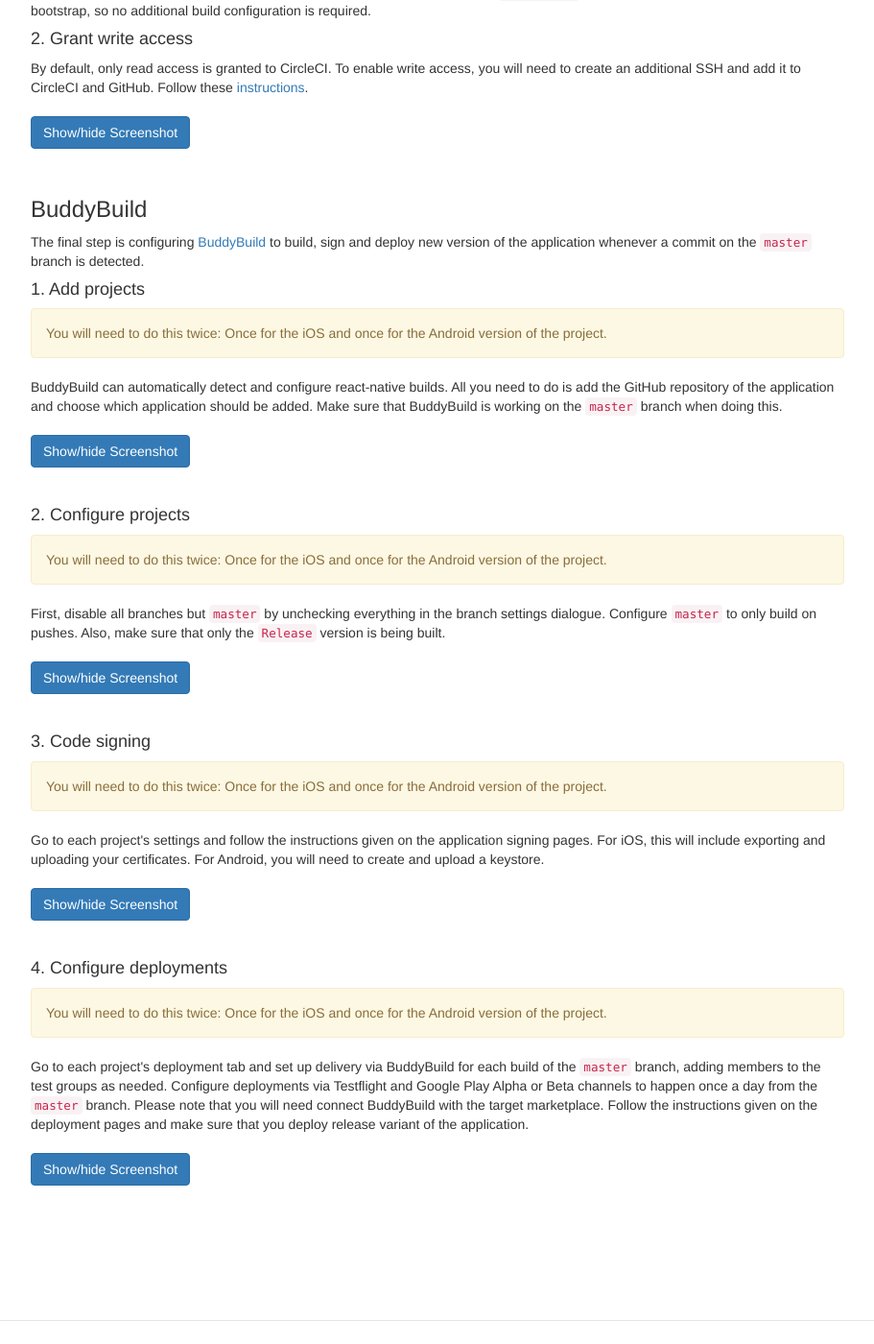
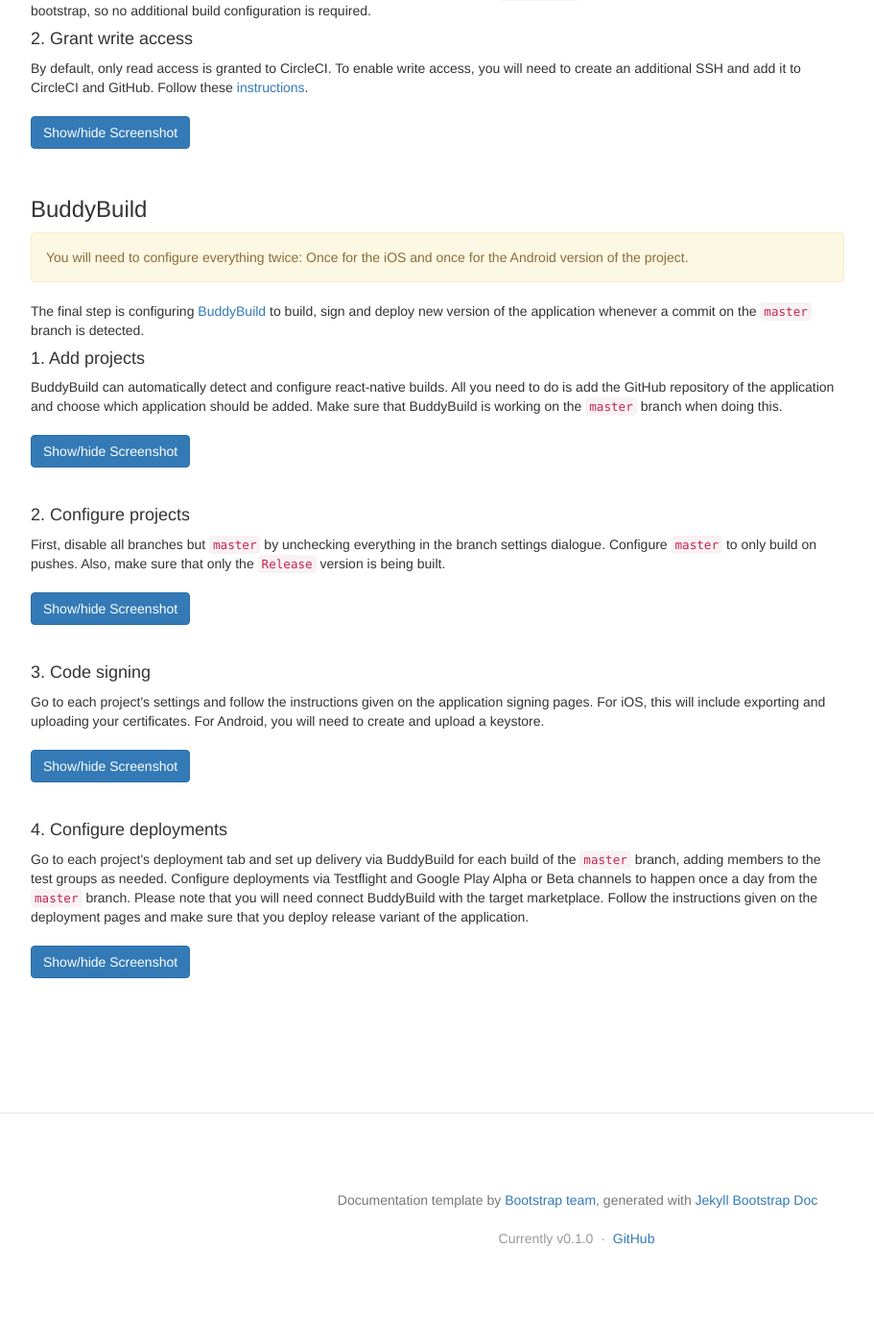
Before and after one commit to codecentric-labs-zero/codecentric-labs-zero.github.io, a Jekyll site: the page built from pages/react-native.html, in a window 1280 px wide and 1400 px high, scrolled down 3095 px. Shown: the whole window at 96% size, without its empty margins (38-949 px from the left). Built offline with Jekyll 4.4.1, drawn with Linux system fonts in a browser that asks for light colours; nearby versions of some CDN libraries; after the commit the page ends 4445 px from its top, so only the background shows below that.

Commit message:
Removed redundant warnings

```diff
--- a/pages/react-native.html
+++ b/pages/react-native.html
@@ -213,12 +213,12 @@
     <br/>
   </p>
   <h3 id="buddybuild">BuddyBuild</h3>
+  <div class="alert alert-warning" role="alert">You will need to configure everything twice: Once for the iOS and once for the Android version of the project.</div>
   <p>
     The final step is configuring <a href="https://www.buddybuild.com/">BuddyBuild</a> to build, sign and deploy new version of the application whenever a commit on the
     <code>master</code> branch is detected.
   </p>
   <h4>1. Add projects</h4>
-  <div class="alert alert-warning" role="alert">You will need to do this twice: Once for the iOS and once for the Android version of the project.</div>
   <p>
     BuddyBuild can automatically detect and configure react-native builds. All you need to do is add the GitHub repository of the application and
     choose which application should be added. Make sure that BuddyBuild is working on the <code>master</code> branch when doing this.<br/><br/>
@@ -231,7 +231,6 @@
     <br/>
   </p>
   <h4>2. Configure projects</h4>
-  <div class="alert alert-warning" role="alert">You will need to do this twice: Once for the iOS and once for the Android version of the project.</div>
   <p>
     First, disable all branches but <code>master</code> by unchecking everything in the branch settings dialogue. Configure <code>master</code> to only
     build on pushes. Also, make sure that only the <code>Release</code> version is being built.<br/><br/>
@@ -244,7 +243,6 @@
     <br/>
   </p>
   <h4>3. Code signing</h4>
-  <div class="alert alert-warning" role="alert">You will need to do this twice: Once for the iOS and once for the Android version of the project.</div>
   <p>
     Go to each project's settings and follow the instructions given on the application signing pages. For iOS, this will include exporting and
     uploading your certificates. For Android, you will need to create and upload a keystore.<br/><br/>
@@ -261,7 +259,6 @@
     <br/>
   </p>
   <h4>4. Configure deployments</h4>
-  <div class="alert alert-warning" role="alert">You will need to do this twice: Once for the iOS and once for the Android version of the project.</div>
   <p>
     Go to each project's deployment tab and set up delivery via BuddyBuild for each build of the <code>master</code> branch, adding members to the test groups as needed. Configure
     deployments via Testflight and Google Play Alpha or Beta channels to happen once a day from the <code>master</code> branch. Please note that you will need <tbody>
```
